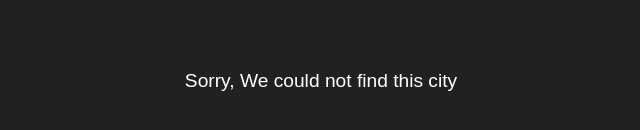
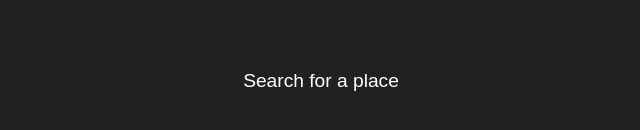
Before and after one commit to xennia316/WeatherMe, a React (Create React App) app in the folder weather-app/: page / in a window 1280 px wide. Shown: the part 420-550 px from the top of the page, without its empty margins (319-959 px from the left). Built offline with nearby package versions, Linux system fonts and the light colour scheme.

Commit message:
classnames for styling

```diff
--- a/weather-app/src/App.js
+++ b/weather-app/src/App.js
@@ -74,7 +74,7 @@ const App = () => {
 						</p>{" "}
 					</div>
 				) : (
-					<p className="text">Sorry, We could not find this city</p>
+					<p className="text">Search for a place </p>
 				)}
 			</header>
 		</div>
```
